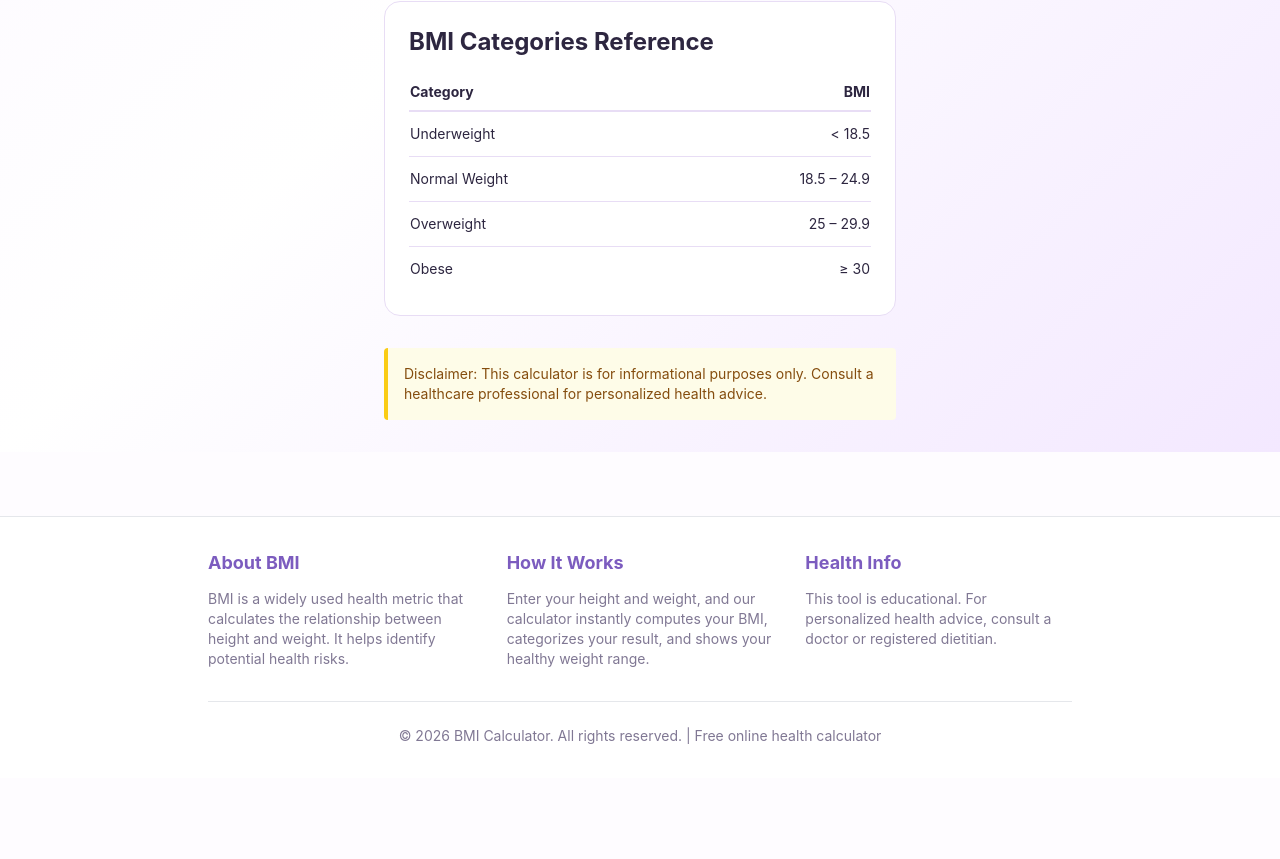
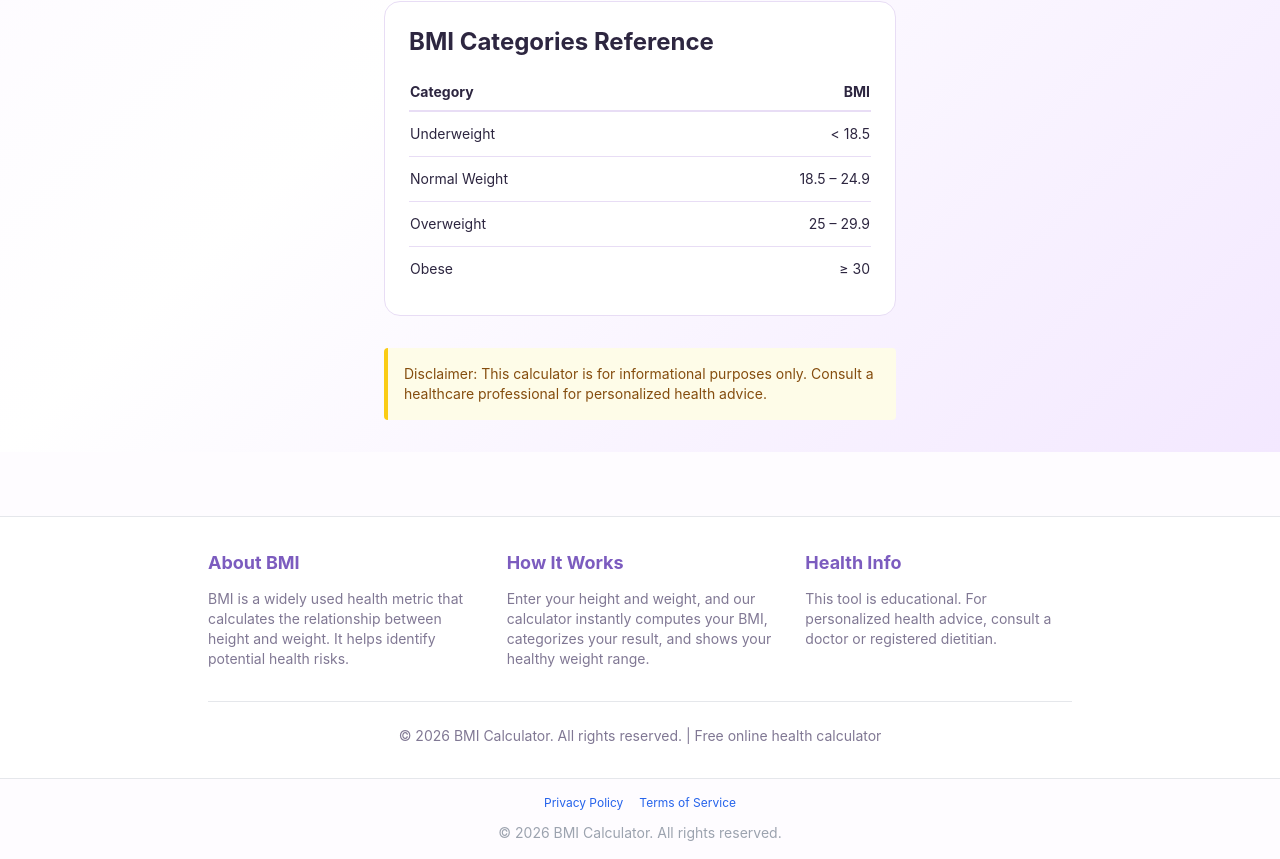
Before and after one commit to userlim/bmi-calculator, a Next.js app: page / in a window 1280 px wide. Shown: the part 795-1654 px from the top of the page. Before the commit the page ends 1573 px from the top, so only its background shows below. Built offline with nearby package versions, Linux system fonts and the light colour scheme.

Commit message:
Add footer links

```diff
--- a/src/app/layout.tsx
+++ b/src/app/layout.tsx
@@ -72,6 +72,13 @@
       </head>
       <body className="antialiased">
         <main>{children}</main>
+        <footer className="border-t border-gray-200 py-4 text-center text-sm text-gray-400">
+          <div className="flex flex-wrap justify-center gap-4 mb-3">
+            <a href="/privacy-policy" className="text-blue-600 hover:text-blue-800 text-xs">Privacy Policy</a>
+            <a href="/terms" className="text-blue-600 hover:text-blue-800 text-xs">Terms of Service</a>
+          </div>
+          &copy; 2026 BMI Calculator. All rights reserved.
+        </footer>
       </body>
     </html>
   )
```
